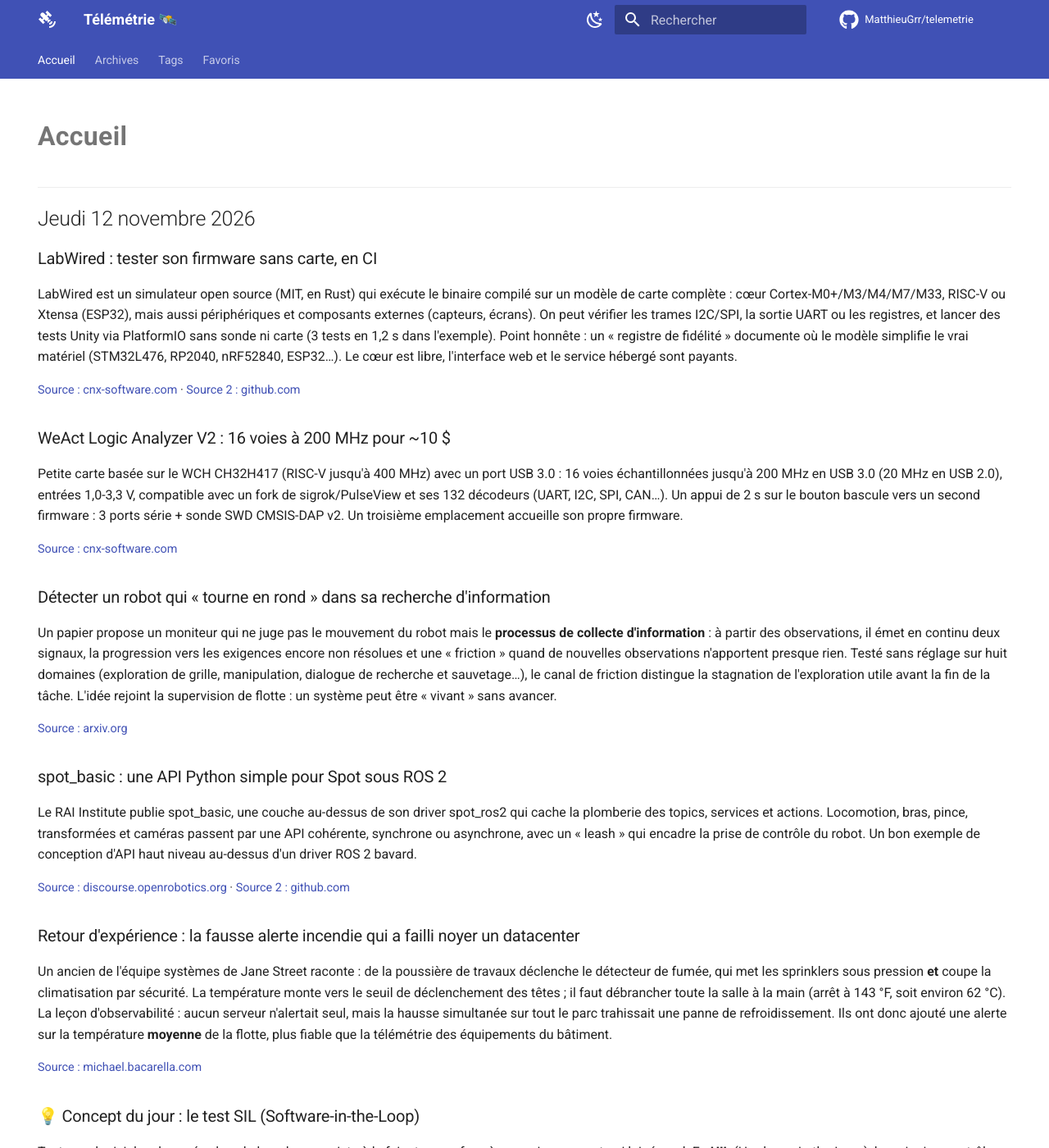
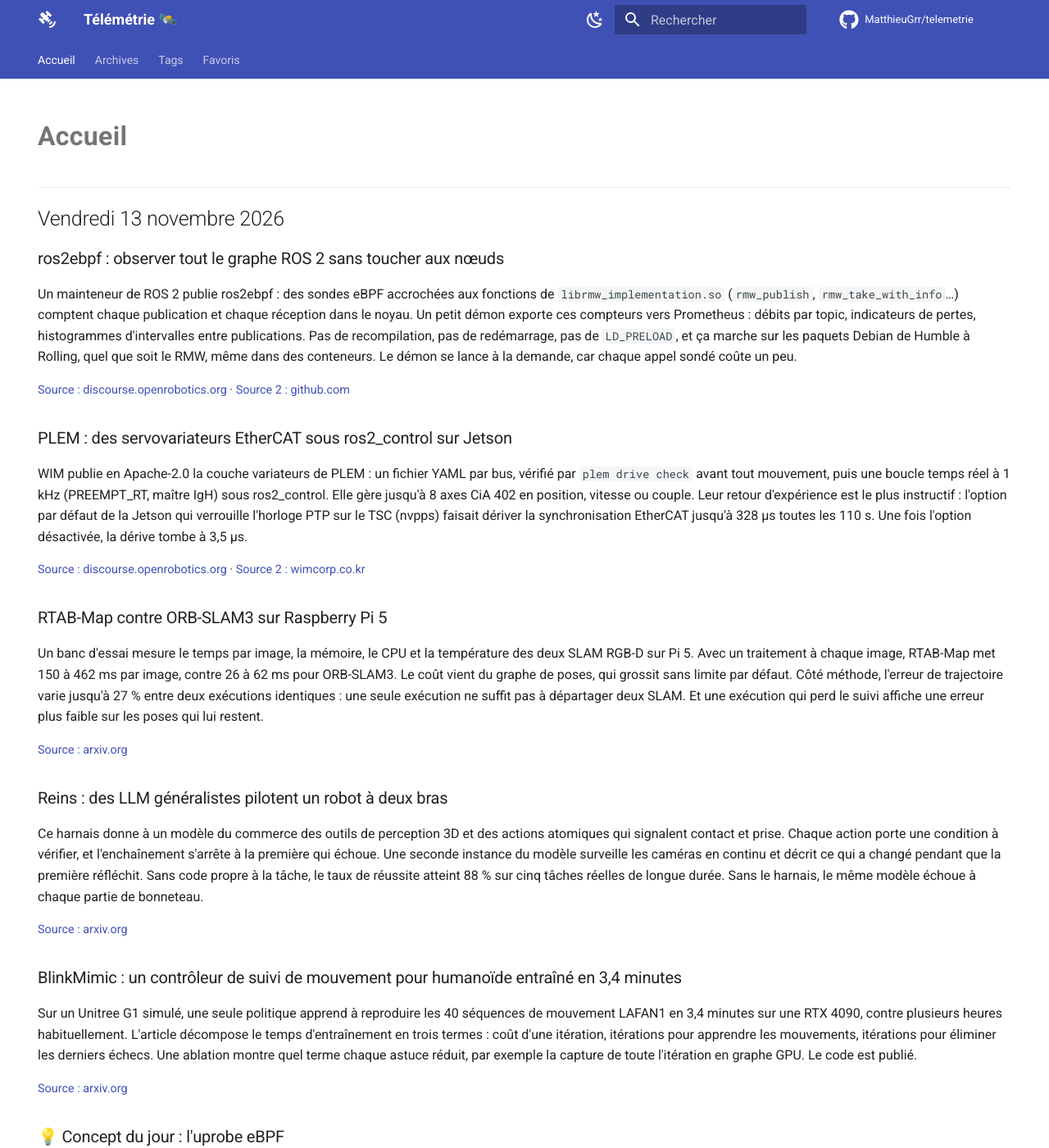
Before and after one commit to MatthieuGrr/telemetrie, an MkDocs documentation site: the page built from docs/index.md, in a window 1280 px wide and 1400 px high. Shown: the whole window at 82% size. Built offline with MkDocs 1.6.1 and Material for MkDocs 9.7.7, drawn with Linux system fonts in a browser that asks for light colours; comment, search, counter and statistics services are not loaded; some of the changed text lies outside the part shown.

```diff
--- a/docs/index.md
+++ b/docs/index.md
@@ -5,58 +5,58 @@ hide:
   - toc
 ---
 
-## Jeudi 12 novembre 2026
+## Vendredi 13 novembre 2026
 
 
 
-### LabWired : tester son firmware sans carte, en CI
+### ros2ebpf : observer tout le graphe ROS 2 sans toucher aux nœuds
 
-LabWired est un simulateur open source (MIT, en Rust) qui exécute le binaire compilé sur un modèle de carte complète : cœur Cortex-M0+/M3/M4/M7/M33, RISC-V ou Xtensa (ESP32), mais aussi périphériques et composants externes (capteurs, écrans). On peut vérifier les trames I2C/SPI, la sortie UART ou les registres, et lancer des tests Unity via PlatformIO sans sonde ni carte (3 tests en 1,2 s dans l'exemple). Point honnête : un « registre de fidélité » documente où le modèle simplifie le vrai matériel (STM32L476, RP2040, nRF52840, ESP32…). Le cœur est libre, l'interface web et le service hébergé sont payants.
+Un mainteneur de ROS 2 publie ros2ebpf : des sondes eBPF accrochées aux fonctions de `librmw_implementation.so` (`rmw_publish`, `rmw_take_with_info`…) comptent chaque publication et chaque réception dans le noyau. Un petit démon exporte ces compteurs vers Prometheus : débits par topic, indicateurs de pertes, histogrammes d'intervalles entre publications. Pas de recompilation, pas de redémarrage, pas de `LD_PRELOAD`, et ça marche sur les paquets Debian de Humble à Rolling, quel que soit le RMW, même dans des conteneurs. Le démon se lance à la demande, car chaque appel sondé coûte un peu.
 
-[Source : cnx-software.com](https://www.cnx-software.com/2026/11/10/labwired-allows-engineers-to-test-compiled-firmware-on-simulated-mcu-boards-cpu-and-peripherals/) · [Source 2 : github.com](https://github.com/w1ne/labwired-core)
+[Source : discourse.openrobotics.org](https://discourse.openrobotics.org/t/ros2ebpf-topic-service-rates-and-drop-indicators-for-every-ros-2-process-on-a-host-via-ebpf-no-rebuild-or-restart/59744) · [Source 2 : github.com](https://github.com/fujitatomoya/ros2ebpf)
 { .source-link }
 
-### WeAct Logic Analyzer V2 : 16 voies à 200 MHz pour ~10 $
+### PLEM : des servovariateurs EtherCAT sous ros2_control sur Jetson
 
-Petite carte basée sur le WCH CH32H417 (RISC-V jusqu'à 400 MHz) avec un port USB 3.0 : 16 voies échantillonnées jusqu'à 200 MHz en USB 3.0 (20 MHz en USB 2.0), entrées 1,0-3,3 V, compatible avec un fork de sigrok/PulseView et ses 132 décodeurs (UART, I2C, SPI, CAN…). Un appui de 2 s sur le bouton bascule vers un second firmware : 3 ports série + sonde SWD CMSIS-DAP v2. Un troisième emplacement accueille son propre firmware.
+WIM publie en Apache-2.0 la couche variateurs de PLEM : un fichier YAML par bus, vérifié par `plem drive check` avant tout mouvement, puis une boucle temps réel à 1 kHz (PREEMPT_RT, maître IgH) sous ros2_control. Elle gère jusqu'à 8 axes CiA 402 en position, vitesse ou couple. Leur retour d'expérience est le plus instructif : l'option par défaut de la Jetson qui verrouille l'horloge PTP sur le TSC (nvpps) faisait dériver la synchronisation EtherCAT jusqu'à 328 µs toutes les 110 s. Une fois l'option désactivée, la dérive tombe à 3,5 µs.
 
-[Source : cnx-software.com](https://www.cnx-software.com/2026/11/12/weact-logic-analyzer-v2-a-10-usb-3-0-logic-analyzer-board-compatible-with-sigrok-pulseview/)
+[Source : discourse.openrobotics.org](https://discourse.openrobotics.org/t/plem-drive-layer-v0-11-0-ethercat-cia-402-drives-under-ros2-control-on-jetson-agx-orin-jazzy/59740) · [Source 2 : wimcorp.co.kr](https://www.wimcorp.co.kr/tech/en/posts/embedded/jetson-nvpps-ethercat-dc-drift/)
 { .source-link }
 
-### Détecter un robot qui « tourne en rond » dans sa recherche d'information
+### RTAB-Map contre ORB-SLAM3 sur Raspberry Pi 5
 
-Un papier propose un moniteur qui ne juge pas le mouvement du robot mais le **processus de collecte d'information** : à partir des observations, il émet en continu deux signaux, la progression vers les exigences encore non résolues et une « friction » quand de nouvelles observations n'apportent presque rien. Testé sans réglage sur huit domaines (exploration de grille, manipulation, dialogue de recherche et sauvetage…), le canal de friction distingue la stagnation de l'exploration utile avant la fin de la tâche. L'idée rejoint la supervision de flotte : un système peut être « vivant » sans avancer.
+Un banc d'essai mesure le temps par image, la mémoire, le CPU et la température des deux SLAM RGB-D sur Pi 5. Avec un traitement à chaque image, RTAB-Map met 150 à 462 ms par image, contre 26 à 62 ms pour ORB-SLAM3. Le coût vient du graphe de poses, qui grossit sans limite par défaut. Côté méthode, l'erreur de trajectoire varie jusqu'à 27 % entre deux exécutions identiques : une seule exécution ne suffit pas à départager deux SLAM. Et une exécution qui perd le suivi affiche une erreur plus faible sur les poses qui lui restent.
 
-[Source : arxiv.org](https://arxiv.org/abs/2611.14111)
+[Source : arxiv.org](https://arxiv.org/abs/2611.16472)
 { .source-link }
 
-### spot_basic : une API Python simple pour Spot sous ROS 2
+### Reins : des LLM généralistes pilotent un robot à deux bras
 
-Le RAI Institute publie spot_basic, une couche au-dessus de son driver spot_ros2 qui cache la plomberie des topics, services et actions. Locomotion, bras, pince, transformées et caméras passent par une API cohérente, synchrone ou asynchrone, avec un « leash » qui encadre la prise de contrôle du robot. Un bon exemple de conception d'API haut niveau au-dessus d'un driver ROS 2 bavard.
+Ce harnais donne à un modèle du commerce des outils de perception 3D et des actions atomiques qui signalent contact et prise. Chaque action porte une condition à vérifier, et l'enchaînement s'arrête à la première qui échoue. Une seconde instance du modèle surveille les caméras en continu et décrit ce qui a changé pendant que la première réfléchit. Sans code propre à la tâche, le taux de réussite atteint 88 % sur cinq tâches réelles de longue durée. Sans le harnais, le même modèle échoue à chaque partie de bonneteau.
 
-[Source : discourse.openrobotics.org](https://discourse.openrobotics.org/t/introducing-spot-basic-a-simpler-interface-for-spot-in-ros-2/59696) · [Source 2 : github.com](https://github.com/rai-opensource/spot_basic)
+[Source : arxiv.org](https://arxiv.org/abs/2611.16632)
 { .source-link }
 
-### Retour d'expérience : la fausse alerte incendie qui a failli noyer un datacenter
+### BlinkMimic : un contrôleur de suivi de mouvement pour humanoïde entraîné en 3,4 minutes
 
-Un ancien de l'équipe systèmes de Jane Street raconte : de la poussière de travaux déclenche le détecteur de fumée, qui met les sprinklers sous pression **et** coupe la climatisation par sécurité. La température monte vers le seuil de déclenchement des têtes ; il faut débrancher toute la salle à la main (arrêt à 143 °F, soit environ 62 °C). La leçon d'observabilité : aucun serveur n'alertait seul, mais la hausse simultanée sur tout le parc trahissait une panne de refroidissement. Ils ont donc ajouté une alerte sur la température **moyenne** de la flotte, plus fiable que la télémétrie des équipements du bâtiment.
+Sur un Unitree G1 simulé, une seule politique apprend à reproduire les 40 séquences de mouvement LAFAN1 en 3,4 minutes sur une RTX 4090, contre plusieurs heures habituellement. L'article décompose le temps d'entraînement en trois termes : coût d'une itération, itérations pour apprendre les mouvements, itérations pour éliminer les derniers échecs. Une ablation montre quel terme chaque astuce réduit, par exemple la capture de toute l'itération en graphe GPU. Le code est publié.
 
-[Source : michael.bacarella.com](https://michael.bacarella.com/2026/11/10/false-smoke-alarm-jane-street-datacenter/)
+[Source : arxiv.org](https://arxiv.org/abs/2611.16422)
 { .source-link }
 
-### 💡 Concept du jour : le test SIL (Software-in-the-Loop)
+### 💡 Concept du jour : l'uprobe eBPF
 
-Tester un logiciel embarqué « dans la boucle » consiste à le faire tourner face à un environnement qui lui répond. En **HIL** (Hardware-in-the-Loop), le vrai microcontrôleur est branché à un banc qui simule capteurs et actionneurs : très réaliste, mais coûteux et lent. En **SIL**, le firmware s'exécute sur un modèle logiciel de la puce et de son environnement, comme avec LabWired : moins fidèle, mais gratuit à dupliquer et assez rapide pour chaque commit en CI. On combine en général les deux : beaucoup de SIL pour attraper vite les régressions, un peu de HIL pour valider ce que le modèle simplifie.
+eBPF permet de charger de petits programmes vérifiés dans le noyau Linux. Une uprobe en est un usage : elle accroche un de ces programmes à l'entrée d'une fonction d'une bibliothèque en espace utilisateur. À chaque appel de cette fonction, dans n'importe quel processus qui charge la bibliothèque, le noyau exécute le programme. Celui-ci incrémente par exemple un compteur dans une table partagée (une « map »). On instrumente ainsi un binaire déjà compilé sans le modifier, ce que fait ros2ebpf. Chaque appel coûte un aller-retour vers le noyau, donc on active l'uprobe pour diagnostiquer, pas en permanence.
 
 ## Veilles précédentes
 
+- [Jeudi 12 novembre 2026](2026/11/2026-11-12.md) — 6 actus
 - [Mercredi 11 novembre 2026](2026/11/2026-11-11.md) — 6 actus
 - [Mardi 10 novembre 2026](2026/11/2026-11-10.md) — 7 actus
 - [Lundi 9 novembre 2026](2026/11/2026-11-09.md) — 7 actus
 - [Dimanche 8 novembre 2026](2026/11/2026-11-08.md) — 6 actus
 - [Samedi 7 novembre 2026](2026/11/2026-11-07.md) — 5 actus
 - [Vendredi 6 novembre 2026](2026/11/2026-11-06.md) — 7 actus
-- [Jeudi 5 novembre 2026](2026/11/2026-11-05.md) — 7 actus
 
 [Toutes les veilles dans les archives →](archives.md)
 
```
Also changed, not shown: docs/2026/11/2026-11-12.md (+2 -0 lines), docs/2026/11/2026-11-13.md (added, +59 -0 lines), docs/archives.md (+2 -1 lines).
